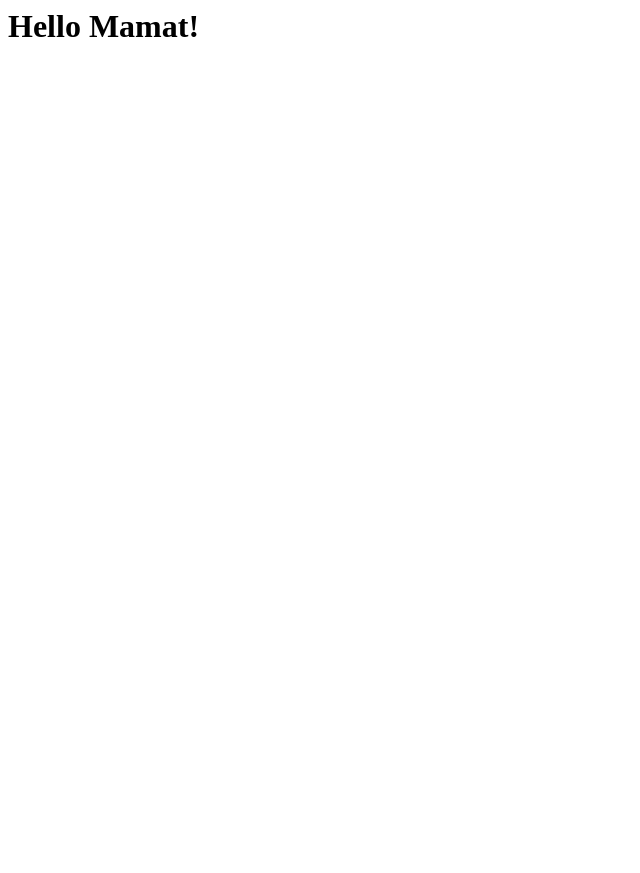
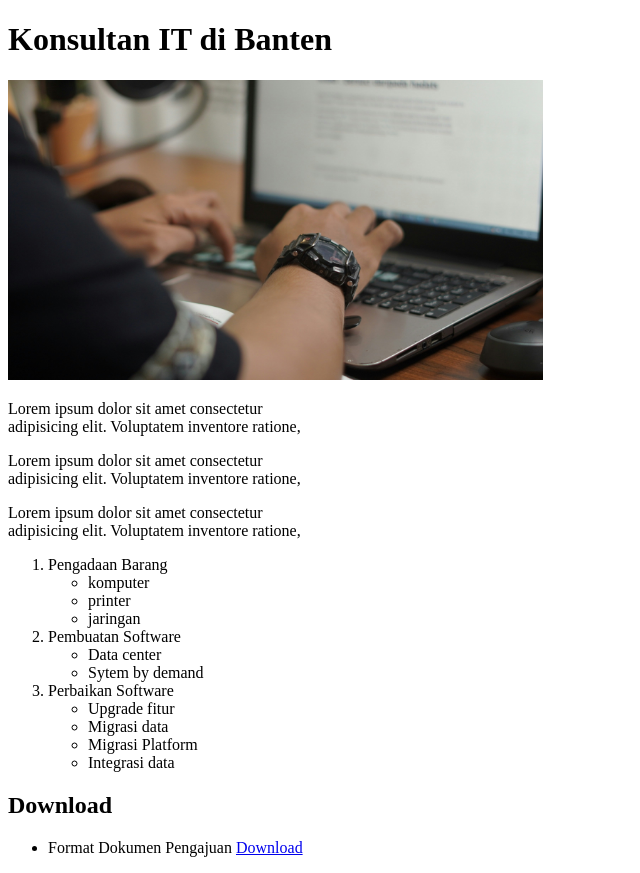
Before and after one commit to Umair-Muhammad-Tamam/first_project, a plain HTML site: page index.html in a window 1280 px wide. Shown: the whole page, without its empty margins (0-640 px from the left). Before the commit the page ends 800 px from the top, so only its background shows below. Drawn offline with Linux system fonts and the light colour scheme.

Commit message:
hasil percobaan

```diff
--- a/index.html
+++ b/index.html
@@ -1 +1,49 @@
-<h1>Hello Mamat!</h1>
+<!DOCTYPE html>
+<html lang="en">
+<head>
+    <meta charset="UTF-8">
+    <meta name="viewport" content="width=device-width, initial-scale=1.0">
+    <title>CV Mahata Jaya</title>
+</head>
+<body>
+    <h1>Konsultan IT di Banten</h1>
+    <img height="300" src="image/work.jpg" alt="Konsultan Terbaik di Provinsi Banten">
+    <p>
+        Lorem ipsum dolor sit amet consectetur<br>adipisicing elit. Voluptatem inventore ratione,
+    </p>
+    <p>
+        Lorem ipsum dolor sit amet consectetur <br>adipisicing elit. Voluptatem inventore ratione,
+    </p>
+    <p>
+        Lorem ipsum dolor sit amet consectetur <br>adipisicing elit. Voluptatem inventore ratione,
+    </p>
+
+<ol>
+    <li>Pengadaan Barang</li>
+        <ul>
+            <li>komputer</li>
+            <li>printer</li>
+            <li>jaringan</li>
+        </ul>
+    <li>Pembuatan Software</li>
+        <ul>
+            <li>Data center</li>
+            <li>Sytem by demand</li>
+        </ul>
+    <li>Perbaikan Software</li>
+        <ul>
+            <li>Upgrade fitur</li>
+            <li>Migrasi data</li>
+            <li>Migrasi Platform</li>
+            <li>Integrasi data</li>
+        </ul>
+</ol>
+
+<h2>Download</h2>
+<ul>
+    <li>Format Dokumen Pengajuan <a target="_blank"
+        href="https://www.pens.ac.id">Download</a></li>
+</ul>
+
+</body>
+</html>
```
Also changed, not shown: eksperimen.html (added, +12 -0 lines), image/work.jpg (added), 1 other file.
